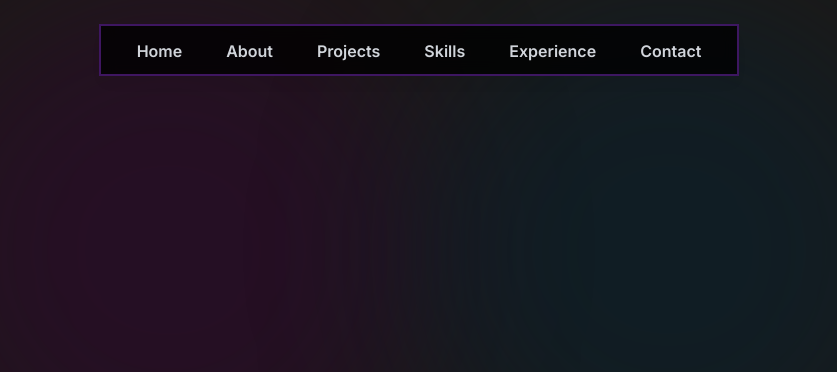
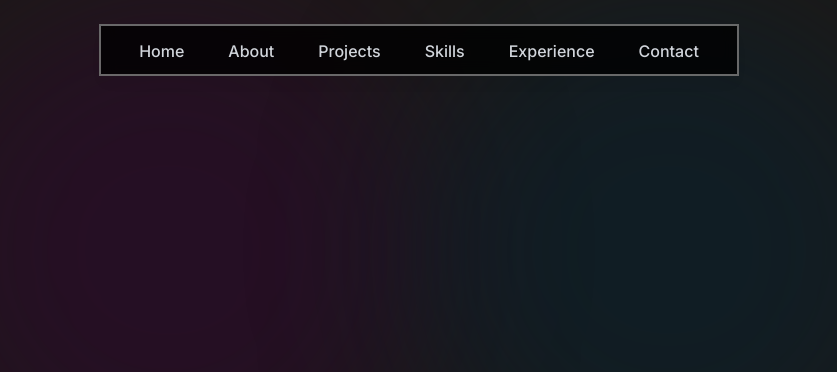
Before and after one commit to msuhaib01/m-suhaib-portfolio, a Next.js app: page / in a window 1280 px wide. Shown: the top 372 px of the page, without its empty margins (221-1058 px from the left). Built offline with nearby package versions, Linux system fonts and the light colour scheme.

Commit message:
better client server seperation

```diff
--- a/src/app/layout.tsx
+++ b/src/app/layout.tsx
@@ -1,7 +1,7 @@
 import type { Metadata } from "next";
 import { Inter } from "next/font/google";
 import "./globals.css";
-import Header from "@/components/header";
+import Header from "@/components/global/header";
 
 const inter = Inter({ subsets: ["latin"] });
 
--- a/src/components/header.tsx
+++ b/src/components/global/header.tsx
@@ -1,35 +1,37 @@
-"use client";
 import { motion } from "framer-motion";
 import Link from "next/link";
 import { links } from "@/lib/data";
-
+import { MotionDiv } from "./motion-div";
 export default function Header() {
   //   const { activeSection, setActiveSection, setTimeOfLastClick } =
   //     useActiveSectionContext();
 
   return (
     <header className="z-[99] relative">
-      <motion.div
-        className="fixed top-0 sm:top-6 left-1/2 -translate-x-1/2 h-[6rem] sm:h-[3.25rem] w-full sm:w-[40rem] rounded-none  border-2 border-purple-600 border-opacity-40 bg-black bg-opacity-80 shadow-lg shadow-black/[0.03] backdrop-blur-[0.5rem]"
+      <MotionDiv
+        className="fixed top-0 sm:top-6 left-1/2 -translate-x-1/2 h-[6rem] sm:h-[3.25rem] w-full sm:w-[40rem] rounded-none  border-2 border-white border-opacity-40 bg-black bg-opacity-80 shadow-lg shadow-black/[0.03] backdrop-blur-[0.5rem]"
         initial={{ y: -100, x: "-50%", opacity: "0" }}
         animate={{ y: 0, x: "-50%", opacity: "1" }}
-      ></motion.div>
+      ></MotionDiv>
       <nav className="flex fixed top-[0.15rem] left-1/2 h-12 -translate-x-1/2 py-2 sm:top-[1.7rem] sm:h-[initial] sm:py-0">
         <ul className="h-12 flex w-[22rem] flex-wrap items-center justify-center gap-y-1 text-[0.9rem] font-medium text-gray-300 sm:w-[initial] sm:flex-nowrap sm:gap-5">
           {links.map((link) => (
-            <motion.li
-              className="h-3/4 flex items-center justify-center relative"
-              key={link.hash}
+            <MotionDiv
               initial={{ y: -100, opacity: "0" }}
               animate={{ y: 0, opacity: "1" }}
             >
-              <Link
-                href={link.hash}
-                className="flex w-full items-center justify-center px-3 hover:text-gray-400 text-xl sm:text-base font-semibold"
+              <li
+                className="h-3/4 flex items-center justify-center relative"
+                key={link.hash}
               >
-                {link.name}
-              </Link>
-            </motion.li>
+                <Link
+                  href={link.hash}
+                  className="flex w-full items-center justify-center px-3 hover:text-gray-400 text-xl sm:text-base"
+                >
+                  {link.name}
+                </Link>
+              </li>
+            </MotionDiv>
           ))}
         </ul>
       </nav>
--- /dev/null
+++ b/src/components/global/motion-div.tsx
@@ -0,0 +1,6 @@
+"use client";
+
+import React from "react";
+import { motion } from "framer-motion";
+
+export const MotionDiv = motion.div;
```
